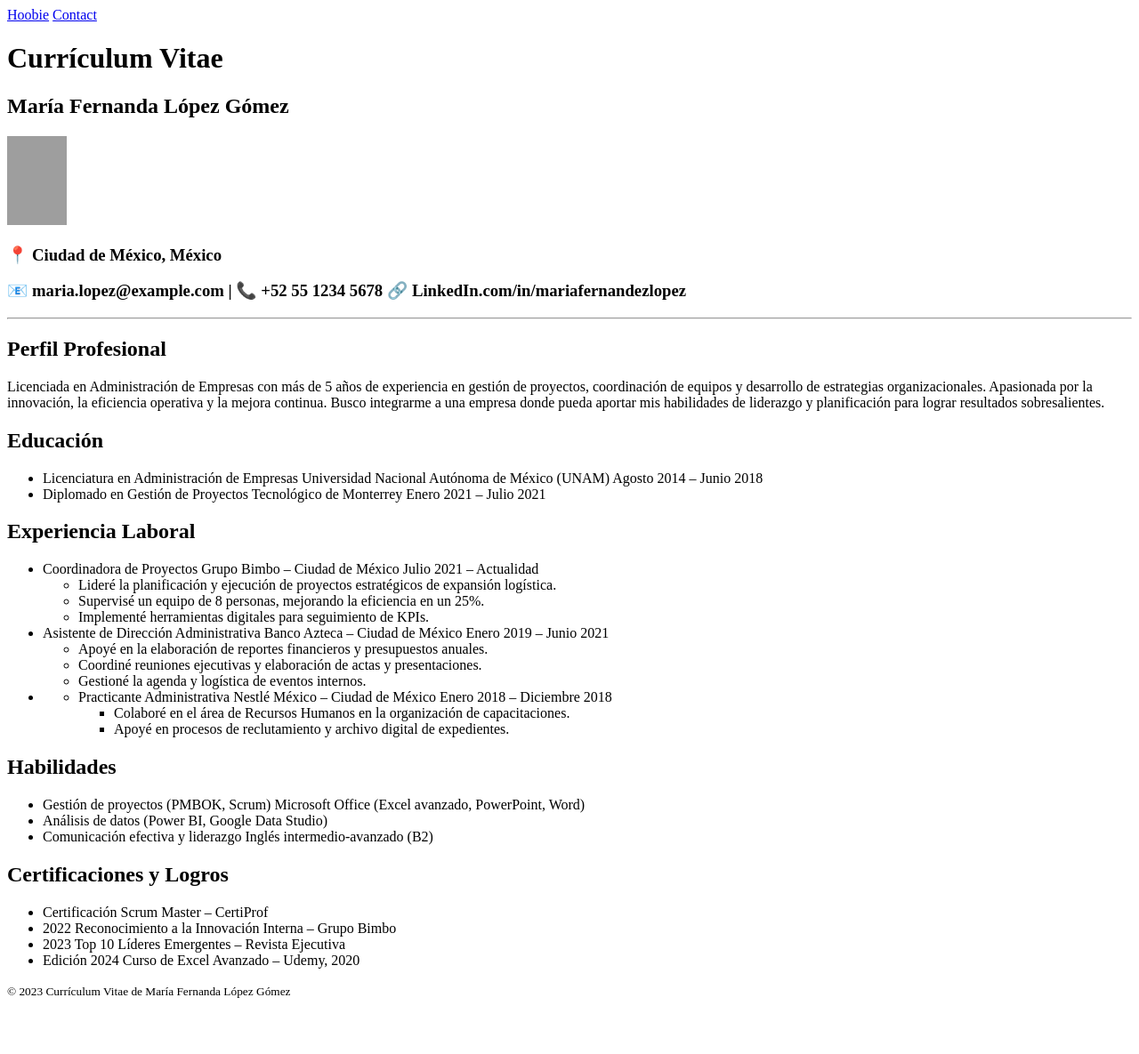
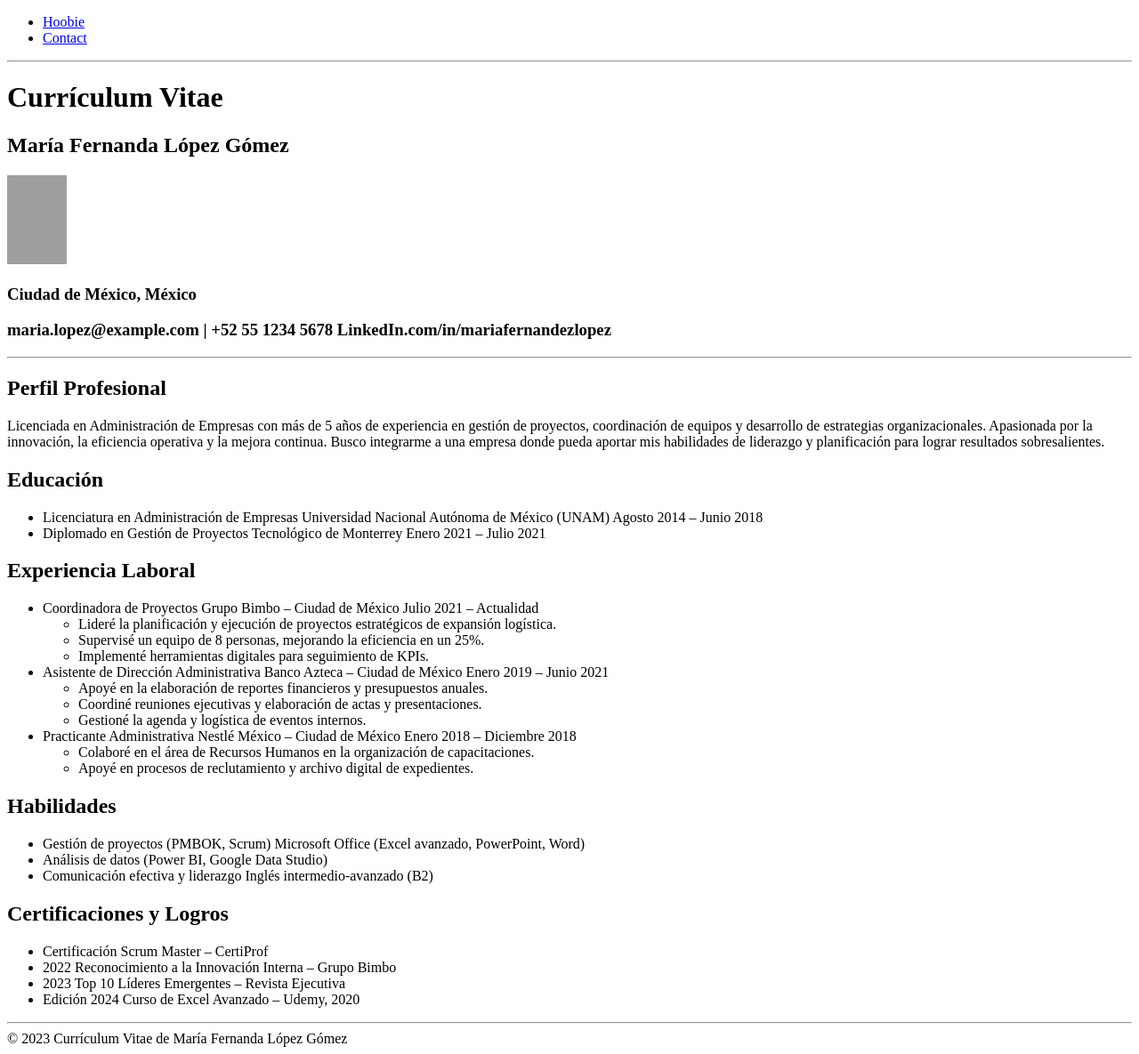
Before and after one commit to Zatoishi/resumen, a plain HTML site: page index.html in a window 1280 px wide. Shown: the whole page at 89% size. Before the commit the page ends 1131 px from the top, so only its background shows below. Drawn offline with Linux system fonts and the light colour scheme; grey boxes are pictures that could not be loaded.

Commit message:
modification

```diff
--- a/index.html
+++ b/index.html
@@ -6,15 +6,18 @@
     <title>My resume</title>
   </head>
   <body>
-    <a href="./public/hobbie.html">Hoobie</a>
-    <a href="./public/contact.html">Contact</a>
+    <ul>
+      <li><a href="./public/hobbie.html">Hoobie</a></li>
+      <li><a href="./public/contact.html">Contact</a></li>
+    </ul>
+    <hr />
     <h1>Currículum Vitae</h1>
     <h2>María Fernanda López Gómez</h2>
     <img src="https://picsum.photos/id/237/200/300" alt="dog" height="100" />
     <h3>
-      📍 Ciudad de México, México
+      Ciudad de México, México
       <p>
-        📧 maria.lopez@example.com | 📞 +52 55 1234 5678 🔗
+        maria.lopez@example.com | +52 55 1234 5678
         LinkedIn.com/in/mariafernandezlopez
       </p>
     </h3>
@@ -74,21 +77,17 @@
         </ul>
       </li>
       <li>
-        <ul>
-          <li>
             Practicante Administrativa Nestlé México – Ciudad de México Enero
             2018 – Diciembre 2018
-            <ul>
-              <li>
+        <ul>
+             <li>
                 Colaboré en el área de Recursos Humanos en la organización de
                 capacitaciones.
               </li>
               <li>
                 Apoyé en procesos de reclutamiento y archivo digital de
                 expedientes.
-              </li>
-            </ul>
-          </li>
+             </li>
         </ul>
       </li>
     </ul>
@@ -110,8 +109,9 @@
         <li>2023 Top 10 Líderes Emergentes – Revista Ejecutiva</li>
         <li>Edición 2024 Curso de Excel Avanzado – Udemy, 2020</li>
       </ul>
+      <hr />
     <footer>
-      <small>© 2023 Currículum Vitae de María Fernanda López Gómez</small>
+    © 2023 Currículum Vitae de María Fernanda López Gómez
     <footer>
   </body>
 </html>
```
